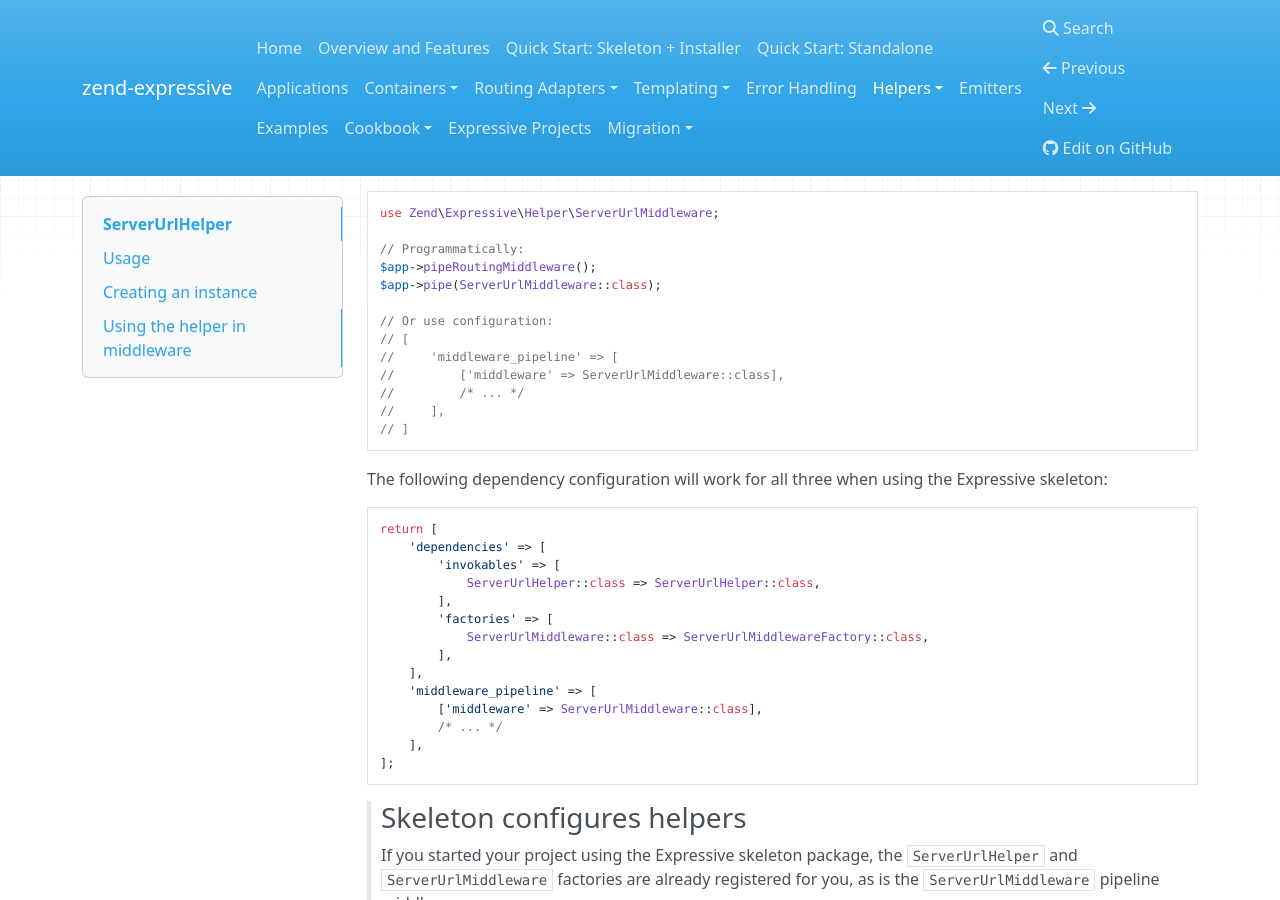
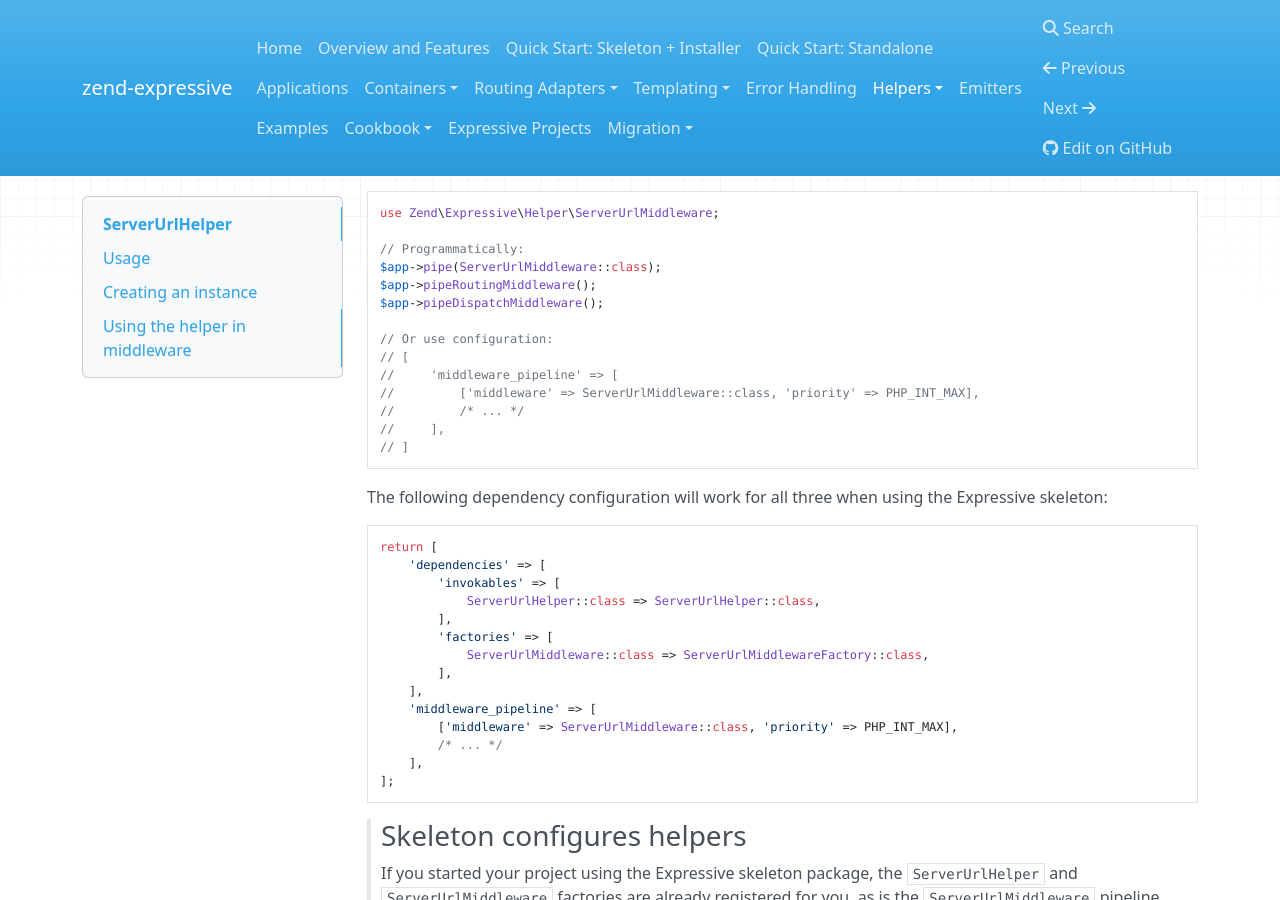
Before and after one commit to zendframework/zend-expressive, an MkDocs documentation site: the page built from doc/book/helpers/server-url-helper.md, in a window 1280 px wide and 900 px high, scrolled down 1514 px. Built offline with MkDocs 1.6.1, drawn with Linux system fonts in a browser that asks for light colours; nearby versions of some CDN libraries; old or Windows-style settings are respelled for this version of MkDocs.

Commit message:
Update server-url docs
- Pipe with priority
- Pipe before routing middleware

```diff
--- a/doc/book/helpers/server-url-helper.md
+++ b/doc/book/helpers/server-url-helper.md
@@ -86,13 +86,14 @@ routing middleware:
 use Zend\Expressive\Helper\ServerUrlMiddleware;
 
 // Programmatically:
+$app->pipe(ServerUrlMiddleware::class);
 $app->pipeRoutingMiddleware();
-$app->pipe(ServerUrlMiddleware::class);
+$app->pipeDispatchMiddleware();
 
 // Or use configuration:
 // [
 //     'middleware_pipeline' => [
-//         ['middleware' => ServerUrlMiddleware::class],
+//         ['middleware' => ServerUrlMiddleware::class, 'priority' => PHP_INT_MAX],
 //         /* ... */
 //     ],
 // ]
@@ -112,7 +113,7 @@ return [
         ],
     ],
     'middleware_pipeline' => [
-        ['middleware' => ServerUrlMiddleware::class],
+        ['middleware' => ServerUrlMiddleware::class, 'priority' => PHP_INT_MAX],
         /* ... */
     ],
 ];
```
